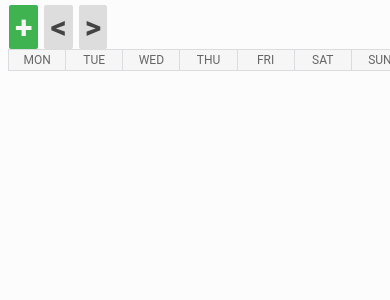
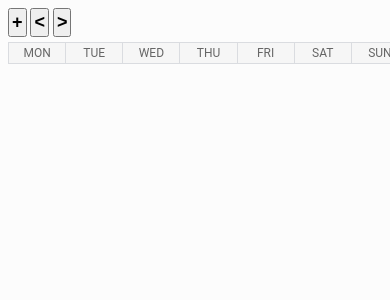
Before and after one commit to Kartones/flask-calendar, a Flask app: template flask_calendar/templates/calendar.html in a window 390 px wide. Shown: the top 300 px of the page. Run offline with Flask 2, Linux system fonts and the light colour scheme; the template is opened without the code that fills it, so the values that code supplies are empty.

Commit message:
CSS tweaks for mobile + use standard unstyled buttons

```diff
--- a/flask_calendar/static/style.css
+++ b/flask_calendar/static/style.css
@@ -39,7 +39,13 @@ li {
     text-decoration: none;
 }
 
-.button, .button a {
+.header-button {
+    padding: 1px;
+    font-size: 14px;
+    font-weight: 700;
+}
+
+.button {
     font-size: 1.3em;
     font-weight: 700;
     padding: 3px 6px 3px 6px;
@@ -49,25 +55,14 @@ li {
     text-decoration: none;
 }
 
-.new-task {
-    color: #F7F7F7;
-    background-color: #3EB34F;
-    margin-top: 18px;
+.form-button {
+    padding: 1px;
+    margin-top: 9px;
+    margin-right: 3px;
 }
 
-.form-button {
-    font-size: 1em;
-    font-weight: 700;
-    padding: 3px 6px 3px 6px;
-    margin-top: 9px;
-    margin-right: 3px;
-    border-radius: 2px;
-    text-decoration: none;
-}
-
-.form-button.delete-task {
-    color: #F7F7F7;
-    background-color: #D04040;
+.color-picker {
+    padding: 0;
 }
 
 .smaller {
@@ -75,15 +70,7 @@ li {
     font-size: 11px;
 }
 
-.change-date {
-    color: #444;
-    background-color: #DDD;
-}
-
 .toggle-past-events {
-    color: #444;
-    background-color: #DDD;
-    border-radius: 4px;
     float: right;
 }
 
@@ -117,7 +104,7 @@ li {
 
 .calendar-header {
   padding: 0;
-  margin-top: 3px;
+  margin-top: 5px;
   margin-bottom: 0;
   display: flex;
   flex-flow: row wrap;
@@ -141,6 +128,7 @@ li {
   font-size: 12px;
   border-top: #DADCE0 1px solid;
   border-right: #DADCE0 1px solid;
+  border-bottom: 0px;
 }
 
 .calendar {
@@ -168,6 +156,11 @@ li {
   cursor: pointer;
   border-top: #DADCE0 1px solid;
   border-right: #DADCE0 1px solid;
+  border-bottom: 0px;
+}
+
+.task.greyed {
+    background-color:#B8B8B8 !important;
 }
 
 .othermonth {
@@ -267,6 +260,11 @@ ul.tasks li a {
 
 @media screen and (max-width:650px) {
 
+    .header-button {
+        font-size: 18px;
+        padding: 2px;
+    }
+
     .header .current-date {
         font-size: 0.85em;
         padding-left: 3px;
@@ -277,21 +275,7 @@ ul.tasks li a {
         font-size: 0.60em;
     }
 
-    .button, .button a {
-        font-size: 2em;
-    }
-
-    .form-button {
-        font-size: 1em;
-    }
-
-    .toggle-past-events {
-    font-size: 1.1em;
-    }
-
     .day {
     min-height: 30px;
-    margin-top: 3px;
     }
-
 }
--- a/flask_calendar/templates/calendar.html
+++ b/flask_calendar/templates/calendar.html
@@ -12,9 +12,12 @@
     <div id="statusbar" class="">Processing...</div>
 
     <div class="header">
-        <a class="button new-task" href="/{{ calendar_id }}/{{ year }}/{{ month}}/new_task" title="New task">+</a>
-        <a class="button change-date" href="{{ previous_month_link }}" title="Previous month">&lt;</a>
-        <a class="button change-date" href="{{ next_month_link }}" title="Next month">&gt;</a>
+        <input type="button" class="header-button" value="+"
+            onclick="window.location='/{{ calendar_id }}/{{ year }}/{{ month}}/new_task'" title="New task" />
+        <input type="button" class="header-button" value="&lt;" onclick="window.location='{{ previous_month_link }}'"
+            title="Previous month" />
+        <input type="button" class="header-button" value="&gt;" onclick="window.location='{{ next_month_link }}'"
+            title="Next month" />
         <div class="current-date">
             {{ month_name }} {{ year }}
         </div>
@@ -24,7 +27,7 @@
             </div>
         {% endif %}
         {% if display_view_past_button %}
-            <a id="toggle-past-events" class="button toggle-past-events" href="" onclick="ToggleViewPastTasks();" title="Toggle viewing past events">View Past</a>
+            <input id="toggle-past-events" class="toggle-past-events" type="button" value="View Past" onclick="ToggleViewPastTasks();" />
         {% endif %}
     </div>
 
@@ -60,10 +63,10 @@
                     {% if day.month|string in tasks and day.day|string in tasks[day.month|string] %}
                         {% for task in tasks[day.month|string][day.day|string]|sort(attribute="due_time") %}
                             <li
-                                class="task"
                                 {% if day.month != month %}
-                                    style="background-color:grey"
+                                    class="task greyed"
                                 {% else %}
+                                    class="task"
                                     style="background-color:{{ task["color"] }}"
                                 {% endif %}
                                 data-year="{{ day.year }}"
@@ -182,7 +185,7 @@
         for(var i=0; i < allCookies.length; i++) {
             var cookie = allCookies[i];
             if (cookie.indexOf(targetName) > -1) {
-                return cookie.substring(targetName.length + 1, cookie.length) === "1";
+                return cookie.substring(targetName.length + 2, cookie.length) !== "0";
             }
         }
         return true;
```
Also changed, not shown: flask_calendar/templates/task.html (+6 -6 lines).
